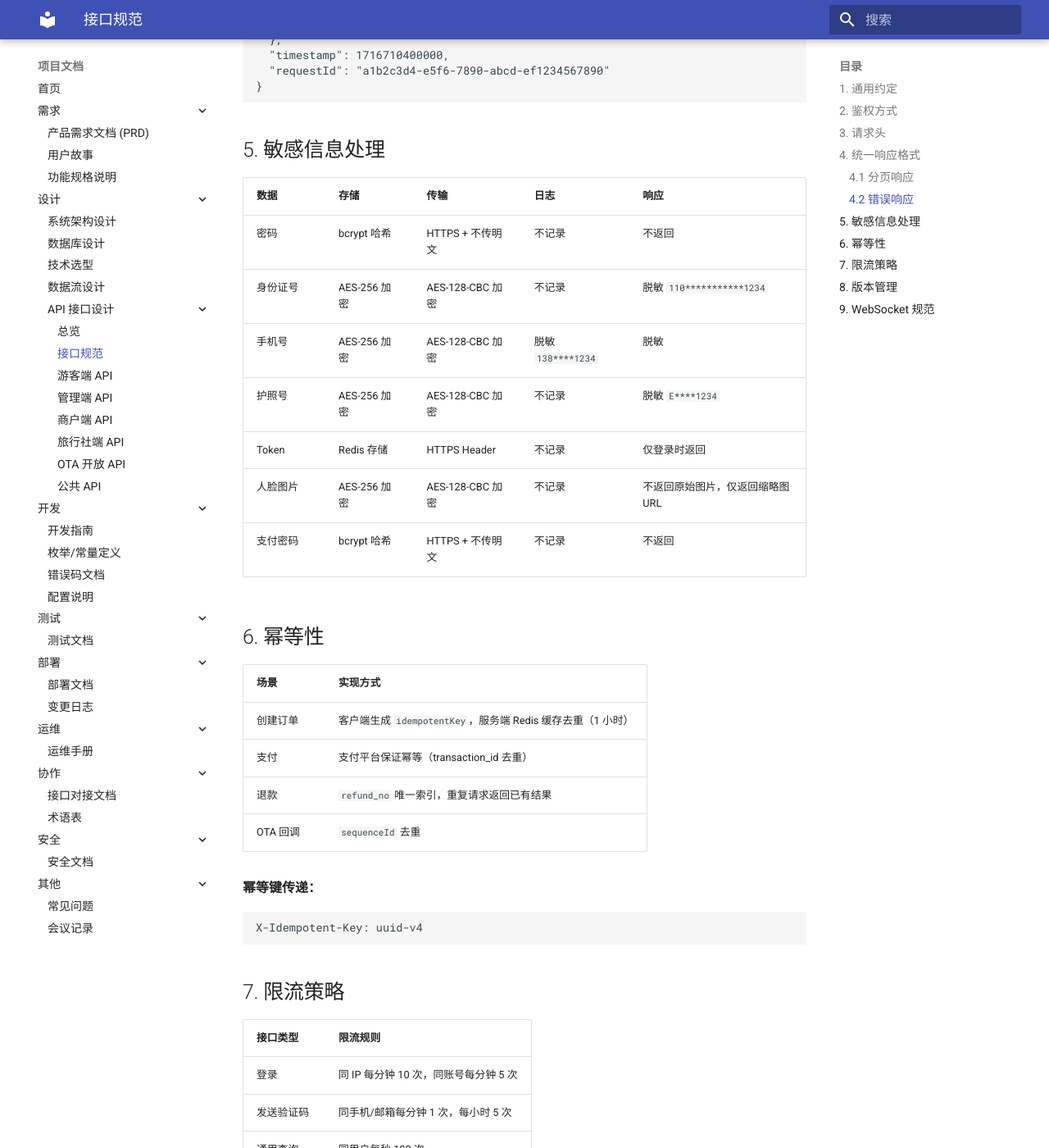
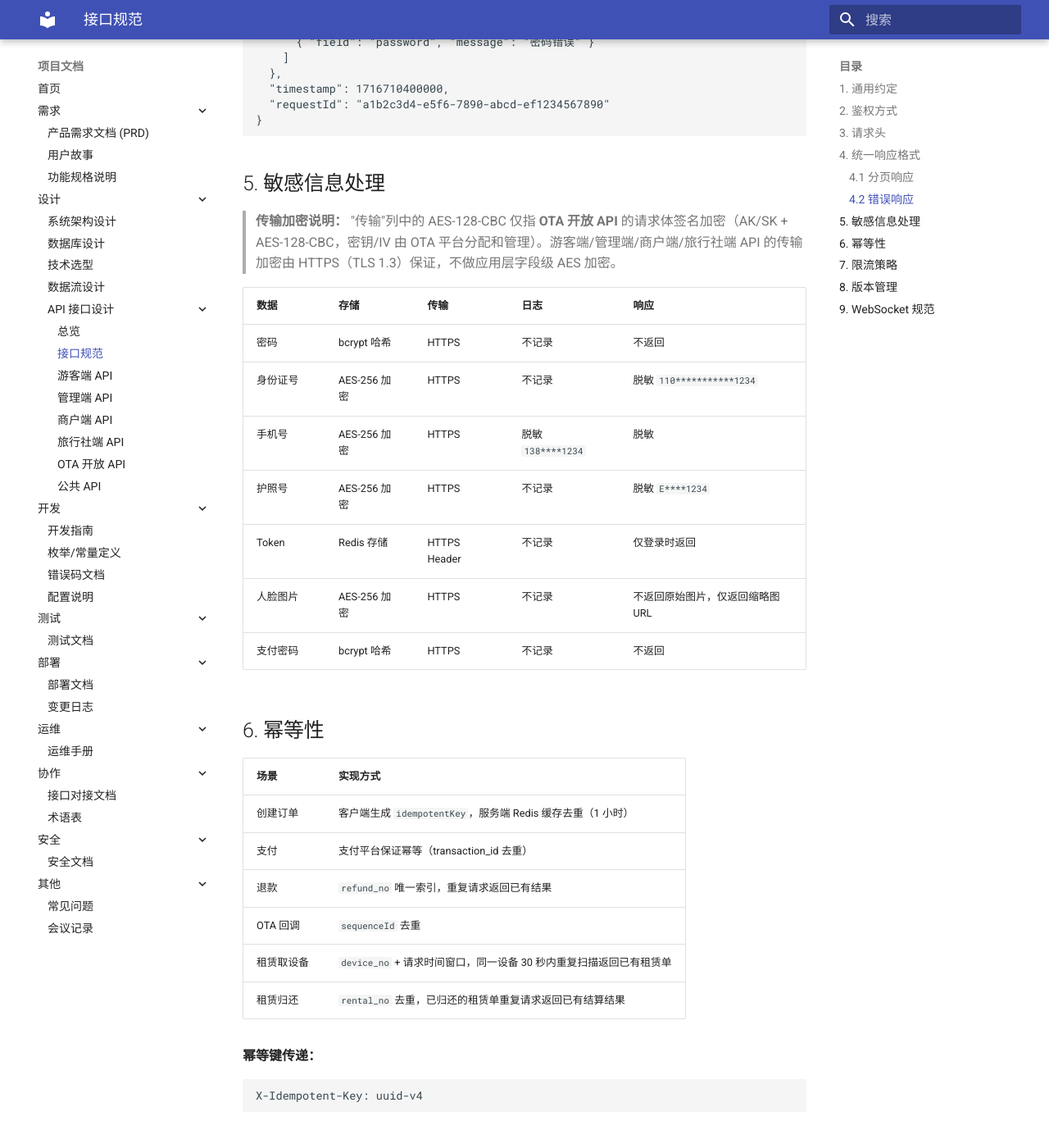
Before and after one commit to 4k48-o/u_trip_doc, an MkDocs documentation site: the page built from docs/design/api/conventions.md, in a window 1280 px wide and 1400 px high, scrolled down 2884 px. Shown: the whole window at 82% size. Built offline with MkDocs 1.6.1 and Material for MkDocs 9.7.7, drawn with Linux system fonts in a browser that asks for light colours; some of the changed text lies outside the part shown.

Commit message:
fix: 修复 Issue #6——API组数/租赁归属/布尔格式/日期边界/加密说明/WS事件/限流/幂等

````diff
--- a/docs/design/api/conventions.md
+++ b/docs/design/api/conventions.md
@@ -8,10 +8,10 @@
 | 格式 | JSON（Content-Type: application/json） |
 | 编码 | UTF-8（URL 参数使用 encodeURIComponent） |
 | 版本 | URL 路径版本 `/api/v1/` |
-| 日期格式 | `yyyy-MM-dd`（日期），`yyyy-MM-dd HH:mm:ss`（日期时间） |
+| 日期格式 | `yyyy-MM-dd`（纯日期，如 visit_date / settle_date / 业务日期字段）；`yyyy-MM-dd HH:mm:ss`（日期时间，如 create_time / pay_time / 业务时间戳字段） |
 | 金额字段 | 字符串 `"120.00"`，避免浮点精度问题 |
-| 布尔字段 | `0/1`（tinyint 映射），前端展示为 true/false |
-| 时间戳 | 毫秒级 Unix 时间戳 |
+| 布尔字段 | API 响应统一使用 JSON `true/false`（非 0/1）。数据库层存储 tinyint(1) 由 ORM/序列化层自动转换 |
+| 时间戳 | 毫秒级 Unix 时间戳（long 类型），仅用于 `timestamp`（响应信封）和 WebSocket 消息时间 |
 
 ## 2. 鉴权方式
 
@@ -104,15 +104,17 @@ Authorization: Bearer eyJhbGciOiJIUzI1NiJ9...
 
 ## 5. 敏感信息处理
 
+> **传输加密说明：** "传输"列中的 AES-128-CBC 仅指 **OTA 开放 API** 的请求体签名加密（AK/SK + AES-128-CBC，密钥/IV 由 OTA 平台分配和管理）。游客端/管理端/商户端/旅行社端 API 的传输加密由 HTTPS（TLS 1.3）保证，不做应用层字段级 AES 加密。
+
 | 数据 | 存储 | 传输 | 日志 | 响应 |
 |------|------|------|------|------|
-| 密码 | bcrypt 哈希 | HTTPS + 不传明文 | 不记录 | 不返回 |
-| 身份证号 | AES-256 加密 | AES-128-CBC 加密 | 不记录 | 脱敏 `110***********1234` |
-| 手机号 | AES-256 加密 | AES-128-CBC 加密 | 脱敏 `138****1234` | 脱敏 |
-| 护照号 | AES-256 加密 | AES-128-CBC 加密 | 不记录 | 脱敏 `E****1234` |
+| 密码 | bcrypt 哈希 | HTTPS | 不记录 | 不返回 |
+| 身份证号 | AES-256 加密 | HTTPS | 不记录 | 脱敏 `110***********1234` |
+| 手机号 | AES-256 加密 | HTTPS | 脱敏 `138****1234` | 脱敏 |
+| 护照号 | AES-256 加密 | HTTPS | 不记录 | 脱敏 `E****1234` |
 | Token | Redis 存储 | HTTPS Header | 不记录 | 仅登录时返回 |
-| 人脸图片 | AES-256 加密 | AES-128-CBC 加密 | 不记录 | 不返回原始图片，仅返回缩略图 URL |
-| 支付密码 | bcrypt 哈希 | HTTPS + 不传明文 | 不记录 | 不返回 |
+| 人脸图片 | AES-256 加密 | HTTPS | 不记录 | 不返回原始图片，仅返回缩略图 URL |
+| 支付密码 | bcrypt 哈希 | HTTPS | 不记录 | 不返回 |
 
 ## 6. 幂等性
 
@@ -122,6 +124,8 @@ Authorization: Bearer eyJhbGciOiJIUzI1NiJ9...
 | 支付 | 支付平台保证幂等（transaction_id 去重） |
 | 退款 | `refund_no` 唯一索引，重复请求返回已有结果 |
 | OTA 回调 | `sequenceId` 去重 |
+| 租赁取设备 | `device_no` + 请求时间窗口，同一设备 30 秒内重复扫描返回已有租赁单 |
+| 租赁归还 | `rental_no` 去重，已归还的租赁单重复请求返回已有结算结果 |
 
 **幂等键传递：**
 ```
@@ -137,6 +141,8 @@ X-Idempotent-Key: uuid-v4
 | 通用查询 | 同用户每秒 100 次 |
 | 下单 | 同用户每秒 10 次 |
 | OTA 回调 | 同 OTA 每秒 100 次 |
+| OTA 查询（价格/库存） | 同 OTA 每秒 50 次，超过返回 429 |
+| 租赁取/还设备 | 同用户每秒 5 次 |
 | 文件上传 | 同 IP 每分钟 20 次 |
 
 超限响应：
@@ -180,3 +186,5 @@ X-Idempotent-Key: uuid-v4
 | 大屏实时数据 | `dashboard_update` | 同 REST 响应 data |
 | AI 对话流式 | `ai_stream` | `{"sessionId":"...","chunk":"一段文字"}` |
 | 预警推送 | `alert_triggered` | `{"alertId":"...","alertName":"..."}` |
+| 租赁逾期提醒 | `rental_overdue` | `{"rentalNo":"...","deviceName":"...","overdueFee":"..."}` |
+| 租赁归还确认 | `rental_return_confirm` | `{"rentalNo":"...","rentFee":"...","depositRefund":"..."}` |
````
Also changed, not shown: docs/design/api-design.md (+3 -1 lines).
